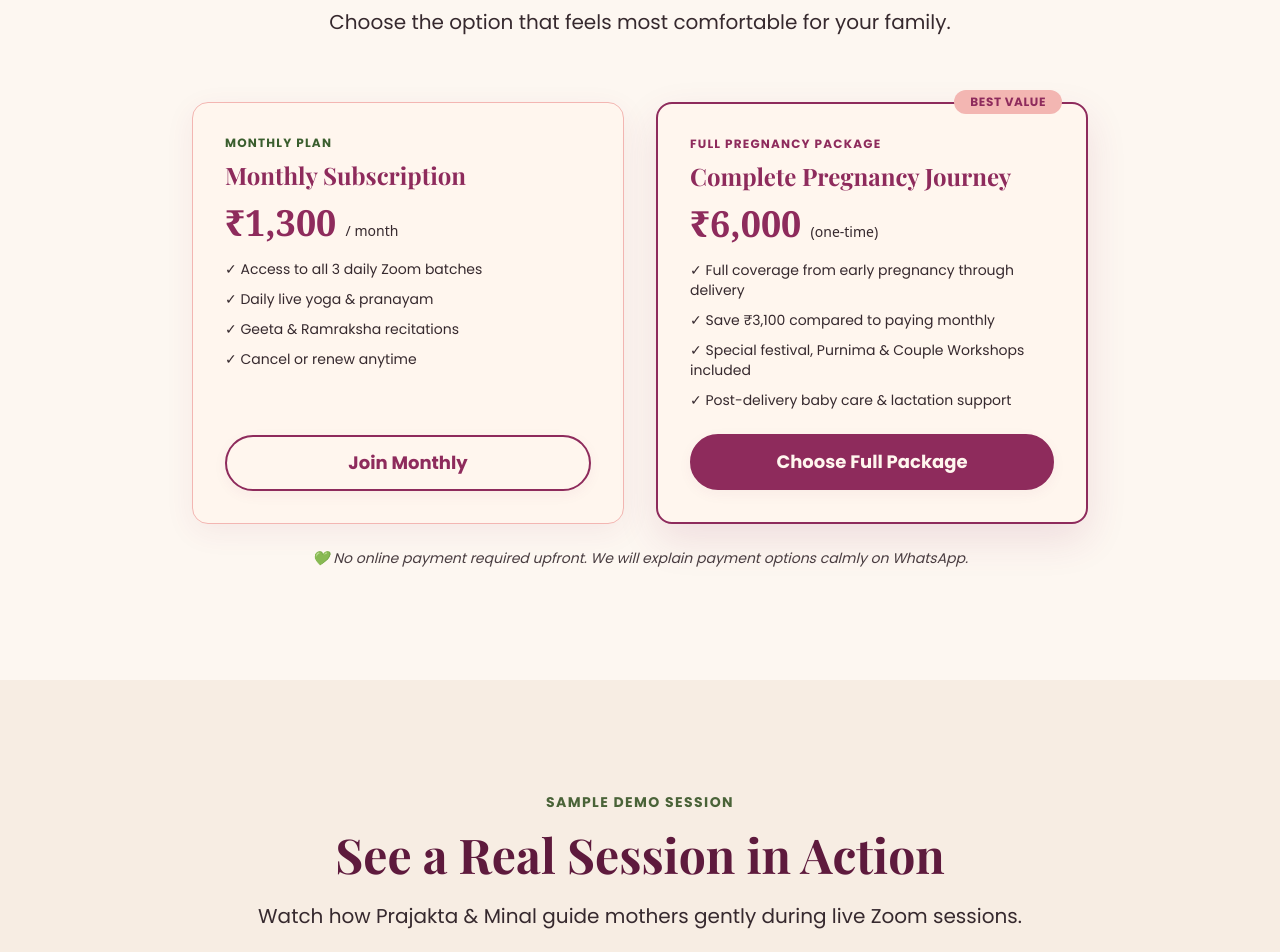
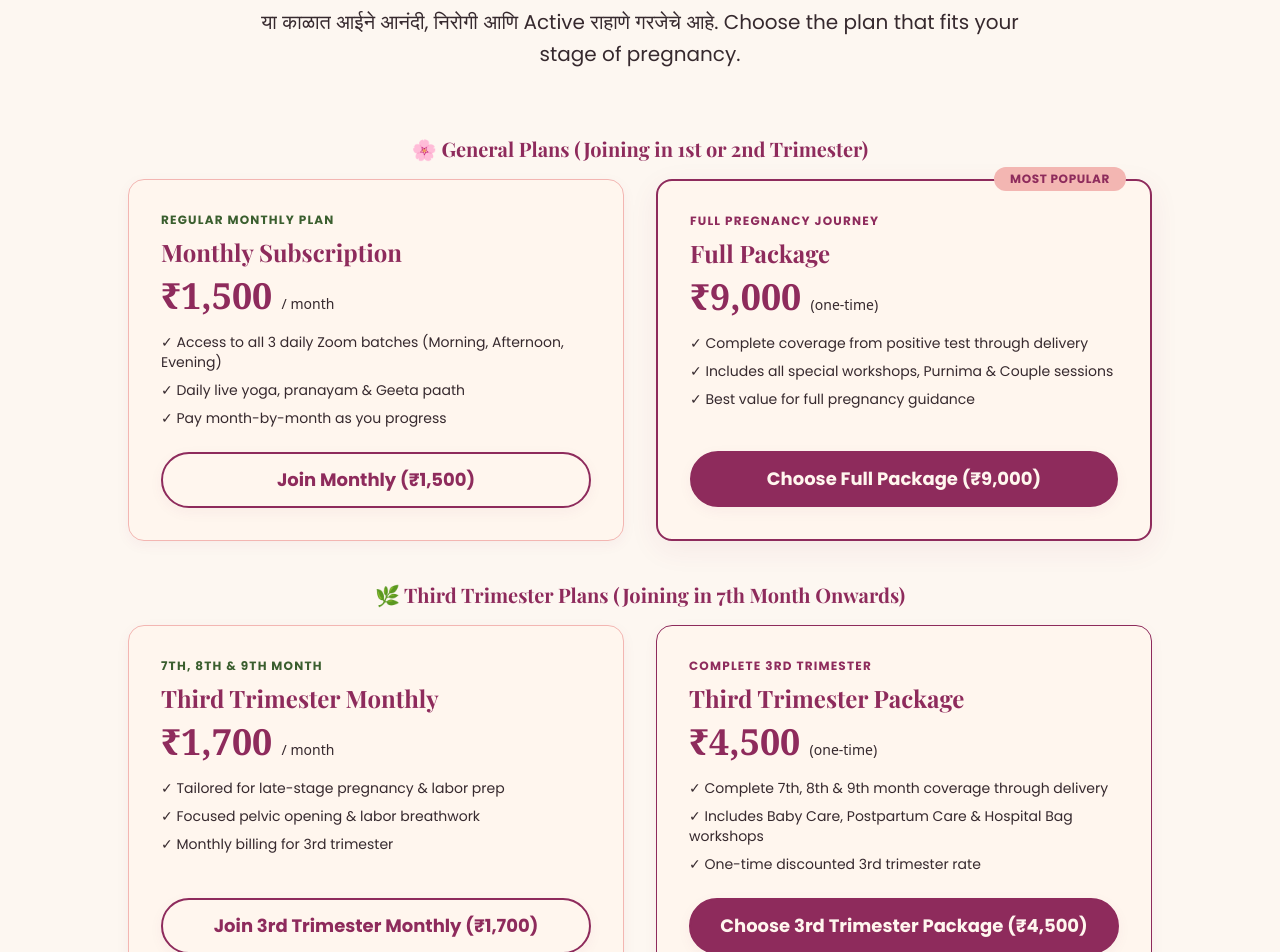
Before and after one commit to pranshu-pahade/astitva-garbhsanskar, a Next.js app: page /program in a window 1280 px wide. Shown: the part 4120-5072 px from the top of the page. Built offline with nearby package versions, Linux system fonts and the light colour scheme; no server answers.

Commit message:
Update fee structure (1500 monthly, 9000 package, 1700 3rd trimester monthly, 4500 3rd trimester package) and exact batch timings (7:15-8 AM, 4-4:45 PM, 6-6:45 PM)

```diff
--- a/src/app/program/page.tsx
+++ b/src/app/program/page.tsx
@@ -262,65 +262,123 @@ export default function ProgramPage() {
         </p>
       </Section>
 
-      {/* 6. Pricing Details */}
+      {/* 6. Fee Structure & Pricing Details */}
       <Section bgColor="cream-50" id="pricing">
         <SectionHeading
           eyebrow="TRANSPARENT FEES"
-          title="Simple, Low-Pressure Pricing"
-          subtitle="Choose the option that feels most comfortable for your family."
+          title="Simple & Flexible Fee Structure"
+          subtitle="या काळात आईने आनंदी, निरोगी आणि Active राहाणे गरजेचे आहे. Choose the plan that fits your stage of pregnancy."
         />
 
-        <div className="grid grid-cols-1 md:grid-cols-2 gap-8 max-w-4xl mx-auto mb-6">
+        {/* Standard Plans */}
+        <div className="max-w-5xl mx-auto mb-10">
+          <h3 className="font-serif text-xl font-bold text-[#8E2B5C] mb-4 text-center">
+            🌸 General Plans (Joining in 1st or 2nd Trimester)
+          </h3>
+          <div className="grid grid-cols-1 md:grid-cols-2 gap-8">
             {/* Monthly */}
-          <Card bgColor="bg-[#FFF6EE]" className="p-8 border border-[#F3B6B2] flex flex-col justify-between">
+            <Card bgColor="bg-[#FFF6EE]" className="p-7 border border-[#F3B6B2] flex flex-col justify-between shadow-warm-sm">
               <div>
                 <span className="text-xs font-bold uppercase tracking-widest text-[#3A5E2E] mb-2 block">
-                MONTHLY PLAN
+                  REGULAR MONTHLY PLAN
                 </span>
-              <h3 className="font-serif text-2xl font-bold text-[#8E2B5C] mb-3">
+                <h4 className="font-serif text-2xl font-bold text-[#8E2B5C] mb-2">
                   Monthly Subscription
-              </h3>
+                </h4>
                 <div className="font-serif text-4xl font-bold text-[#8E2B5C] mb-4">
                   {siteConfig.priceMonthly} <span className="text-sm font-sans text-[#36292E] font-normal">/ month</span>
                 </div>
-              <ul className="space-y-2.5 text-sm text-[#36292E] mb-6">
-                <li>✓ Access to all 3 daily Zoom batches</li>
-                <li>✓ Daily live yoga & pranayam</li>
-                <li>✓ Geeta & Ramraksha recitations</li>
-                <li>✓ Cancel or renew anytime</li>
+                <ul className="space-y-2 text-sm text-[#36292E] mb-6">
+                  <li>✓ Access to all 3 daily Zoom batches (Morning, Afternoon, Evening)</li>
+                  <li>✓ Daily live yoga, pranayam & Geeta paath</li>
+                  <li>✓ Pay month-by-month as you progress</li>
                 </ul>
               </div>
               <Button href="#enquire" variant="secondary" size="md" className="w-full">
-              Join Monthly
+                Join Monthly ({siteConfig.priceMonthly})
               </Button>
             </Card>
 
             {/* Full Package */}
-          <Card bgColor="bg-[#FFF6EE]" className="p-8 border-2 border-[#8E2B5C] relative shadow-warm-lg flex flex-col justify-between">
+            <Card bgColor="bg-[#FFF6EE]" className="p-7 border-2 border-[#8E2B5C] relative shadow-warm flex flex-col justify-between">
               <div className="absolute -top-3.5 right-6 bg-[#F3B6B2] text-[#8E2B5C] px-4 py-1 rounded-full text-xs font-bold uppercase tracking-wider">
-              Best Value
+                Most Popular
               </div>
               <div>
                 <span className="text-xs font-bold uppercase tracking-widest text-[#8E2B5C] mb-2 block">
-                FULL PREGNANCY PACKAGE
+                  FULL PREGNANCY JOURNEY
                 </span>
-              <h3 className="font-serif text-2xl font-bold text-[#8E2B5C] mb-3">
-                Complete Pregnancy Journey
-              </h3>
+                <h4 className="font-serif text-2xl font-bold text-[#8E2B5C] mb-2">
+                  Full Package
+                </h4>
                 <div className="font-serif text-4xl font-bold text-[#8E2B5C] mb-4">
                   {siteConfig.pricePackage} <span className="text-sm font-sans text-[#36292E] font-normal">(one-time)</span>
                 </div>
-              <ul className="space-y-2.5 text-sm text-[#36292E] mb-6">
-                <li>✓ Full coverage from early pregnancy through delivery</li>
-                <li>✓ Save ₹3,100 compared to paying monthly</li>
-                <li>✓ Special festival, Purnima & Couple Workshops included</li>
-                <li>✓ Post-delivery baby care & lactation support</li>
+                <ul className="space-y-2 text-sm text-[#36292E] mb-6">
+                  <li>✓ Complete coverage from positive test through delivery</li>
+                  <li>✓ Includes all special workshops, Purnima & Couple sessions</li>
+                  <li>✓ Best value for full pregnancy guidance</li>
                 </ul>
               </div>
               <Button href="#enquire" variant="primary" size="md" className="w-full">
-              Choose Full Package
+                Choose Full Package ({siteConfig.pricePackage})
               </Button>
             </Card>
+          </div>
+        </div>
+
+        {/* Third Trimester Plans */}
+        <div className="max-w-5xl mx-auto mb-6">
+          <h3 className="font-serif text-xl font-bold text-[#8E2B5C] mb-4 text-center">
+            🌿 Third Trimester Plans (Joining in 7th Month Onwards)
+          </h3>
+          <div className="grid grid-cols-1 md:grid-cols-2 gap-8">
+            {/* 3rd Trimester Monthly */}
+            <Card bgColor="bg-[#FFF6EE]" className="p-7 border border-[#F3B6B2] flex flex-col justify-between shadow-warm-sm">
+              <div>
+                <span className="text-xs font-bold uppercase tracking-widest text-[#3A5E2E] mb-2 block">
+                  7TH, 8TH & 9TH MONTH
+                </span>
+                <h4 className="font-serif text-2xl font-bold text-[#8E2B5C] mb-2">
+                  Third Trimester Monthly
+                </h4>
+                <div className="font-serif text-4xl font-bold text-[#8E2B5C] mb-4">
+                  {siteConfig.priceThirdTrimesterMonthly} <span className="text-sm font-sans text-[#36292E] font-normal">/ month</span>
+                </div>
+                <ul className="space-y-2 text-sm text-[#36292E] mb-6">
+                  <li>✓ Tailored for late-stage pregnancy & labor prep</li>
+                  <li>✓ Focused pelvic opening & labor breathwork</li>
+                  <li>✓ Monthly billing for 3rd trimester</li>
+                </ul>
+              </div>
+              <Button href="#enquire" variant="secondary" size="md" className="w-full">
+                Join 3rd Trimester Monthly ({siteConfig.priceThirdTrimesterMonthly})
+              </Button>
+            </Card>
+
+            {/* 3rd Trimester Full Package */}
+            <Card bgColor="bg-[#FFF6EE]" className="p-7 border border-[#8E2B5C] flex flex-col justify-between shadow-warm-sm">
+              <div>
+                <span className="text-xs font-bold uppercase tracking-widest text-[#8E2B5C] mb-2 block">
+                  COMPLETE 3RD TRIMESTER
+                </span>
+                <h4 className="font-serif text-2xl font-bold text-[#8E2B5C] mb-2">
+                  Third Trimester Package
+                </h4>
+                <div className="font-serif text-4xl font-bold text-[#8E2B5C] mb-4">
+                  {siteConfig.priceThirdTrimesterPackage} <span className="text-sm font-sans text-[#36292E] font-normal">(one-time)</span>
+                </div>
+                <ul className="space-y-2 text-sm text-[#36292E] mb-6">
+                  <li>✓ Complete 7th, 8th & 9th month coverage through delivery</li>
+                  <li>✓ Includes Baby Care, Postpartum Care & Hospital Bag workshops</li>
+                  <li>✓ One-time discounted 3rd trimester rate</li>
+                </ul>
+              </div>
+              <Button href="#enquire" variant="primary" size="md" className="w-full">
+                Choose 3rd Trimester Package ({siteConfig.priceThirdTrimesterPackage})
+              </Button>
+            </Card>
+          </div>
         </div>
 
         <p className="text-center text-sm text-[#36292E] opacity-90 italic">
--- a/src/lib/site-config.ts
+++ b/src/lib/site-config.ts
@@ -11,26 +11,27 @@ export const siteConfig = {
   phone: "9094950304",
   phoneDisplay: "+91 90949 50304",
   whatsappNumber: "919094950304",
-  email: process.env.NEXT_PUBLIC_CLIENT_EMAIL || "", // TODO: confirm with client
+  email: process.env.NEXT_PUBLIC_CLIENT_EMAIL || "",
   instagramUrl: process.env.NEXT_PUBLIC_INSTAGRAM_URL || "https://www.instagram.com/astitva_garbhasanskar",
   feedbackVideoUrl: process.env.NEXT_PUBLIC_DEMO_VIDEO_URL || "https://youtu.be/wt-zGqBut5A",
-  priceMonthly: "₹1,300",
-  pricePackage: "₹6,000",
-  // TODO: confirm exact batch timings with client
+  priceMonthly: "₹1,500",
+  pricePackage: "₹9,000",
+  priceThirdTrimesterMonthly: "₹1,700",
+  priceThirdTrimesterPackage: "₹4,500",
   batchTimings: [
     {
       name: "Morning Batch",
-      time: "8:00 AM – 8:45 AM",
+      time: "7:15 AM – 8:00 AM",
       duration: "45 mins",
     },
     {
       name: "Afternoon Batch",
-      time: "2:00 PM – 2:45 PM",
+      time: "4:00 PM – 4:45 PM",
       duration: "45 mins",
     },
     {
       name: "Evening Batch",
-      time: "6:30 PM – 7:15 PM",
+      time: "6:00 PM – 6:45 PM",
       duration: "45 mins",
     },
   ] as BatchTiming[],
```
Lines whose indentation alone changed are shown as unchanged.
